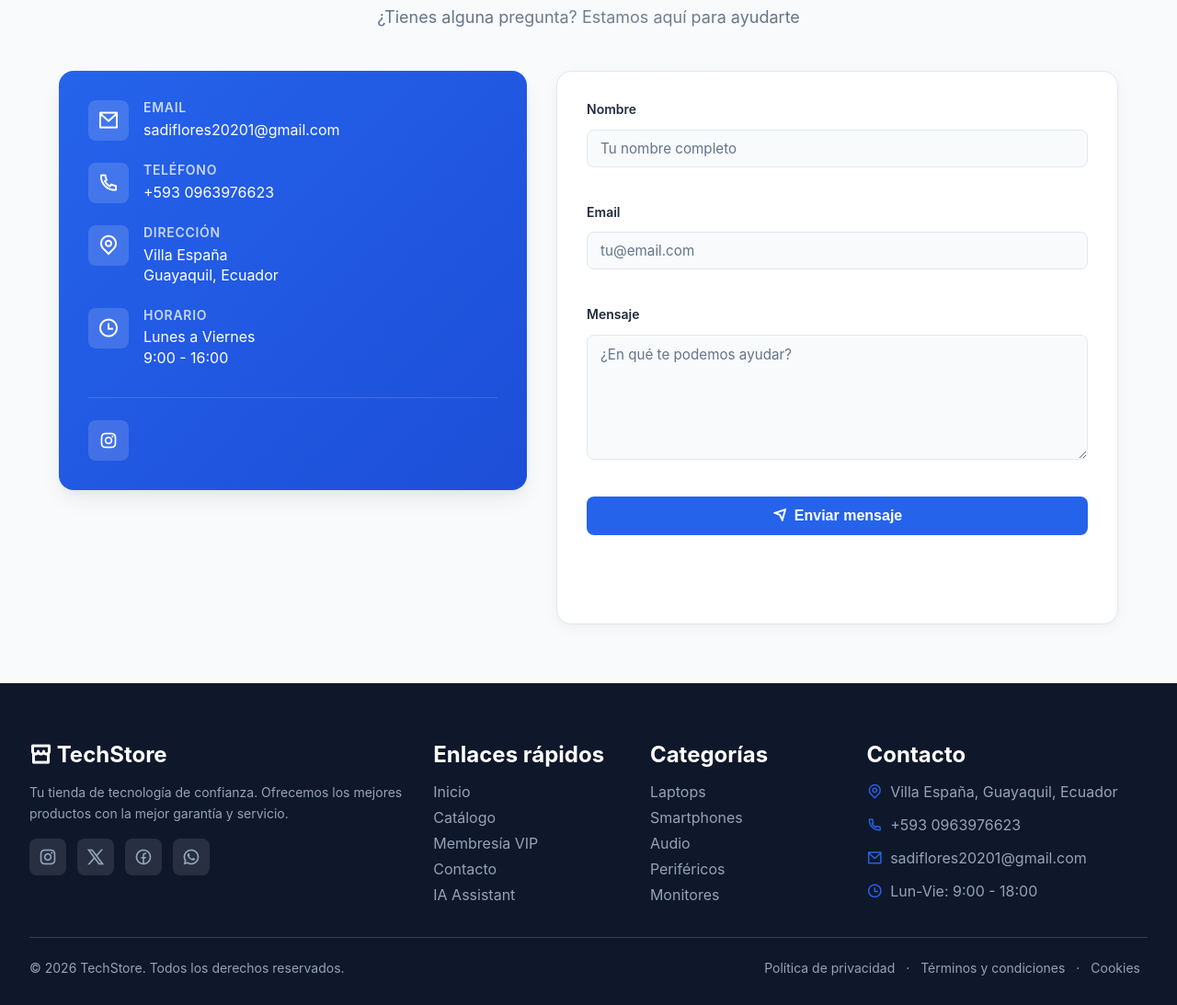
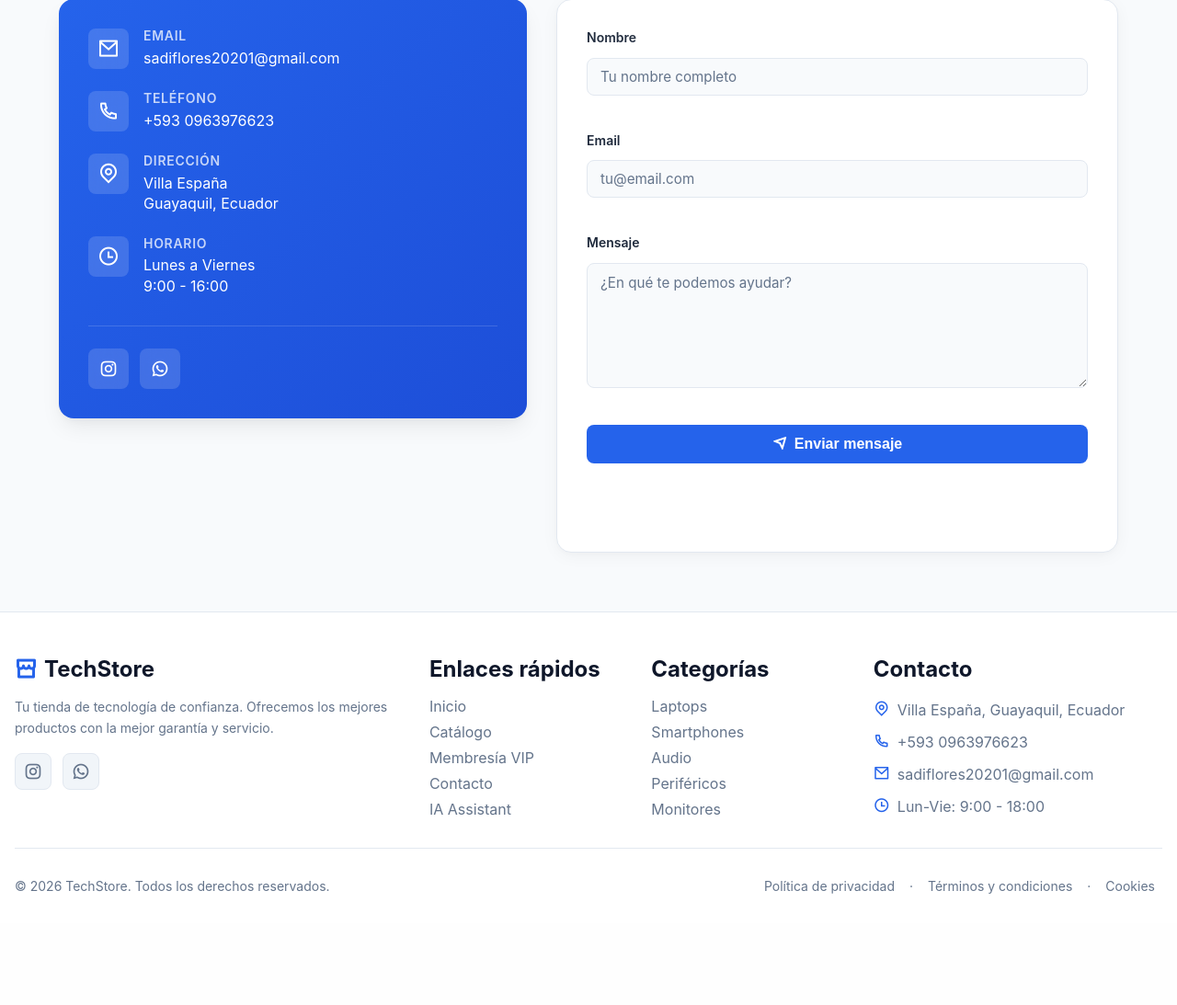
Before and after one commit to sadifv/TechStore, a Node server app: page / in a window 1280 px wide. Shown: the part 3656-4749 px from the top of the page at 92% size. After the commit the page ends 4628 px from the top, so only its background shows below. Run offline with Node 20, Linux system fonts and the light colour scheme; data that the repository does not hold is empty; some libraries are stand-ins or nearby versions.

Commit message:
feat(ui): mejorar footer, contacto y productos destacados

```diff
--- a/public/css/styles.css
+++ b/public/css/styles.css
@@ -1630,18 +1630,30 @@ label.ai-sr-only {
    11. FOOTER
    ======================================== */
 .footer {
-  background-color: var(--color-secondary);
-  color: #94a3b8;
-  padding: var(--space-16) var(--space-8) var(--space-8);
+  box-sizing: border-box;
+  width: 100%;
+  background-color: var(--color-surface);
+  color: var(--color-text-muted);
+  border-top: 1px solid var(--color-border);
+  padding: var(--space-12) max(var(--space-4), calc((100% - 1280px) / 2)) var(--space-6);
   display: grid;
-  grid-template-columns: 2fr 1fr 1fr 1.5fr;
+  grid-template-columns: minmax(240px, 2fr) repeat(2, minmax(140px, 1fr)) minmax(220px, 1.5fr);
   gap: var(--space-8);
-  max-width: 100vw;
 }
 
 .footer h2 {
-  color: #ffffff;
+  color: var(--color-secondary);
   margin-bottom: var(--space-4);
+}
+
+.footer-info > h2 {
+  display: flex;
+  align-items: center;
+  gap: var(--space-2);
+}
+
+.footer-info > h2 i {
+  color: var(--color-primary);
 }
 
 .footer-links ul {
@@ -1650,8 +1662,13 @@ label.ai-sr-only {
   gap: var(--space-2);
 }
 
+.footer a {
+  color: var(--color-text-muted);
+  transition: color var(--transition-fast), background-color var(--transition-fast);
+}
+
 .footer-links a:hover {
-  color: #ffffff;
+  color: var(--color-primary);
 }
 
 .footer-contact address {
@@ -1665,25 +1682,26 @@ label.ai-sr-only {
   display: flex;
   align-items: center;
   gap: var(--space-2);
-  margin: 0 0 var(--space-2) 0;
+  margin: 0;
+  line-height: 1.5;
 }
 
 .footer-contact address i {
   color: var(--color-primary);
-  font-size: 1.1rem;
+  font-size: var(--font-size-lg);
   flex-shrink: 0;
 }
 
 .footer-contact address a {
-  color: inherit;
-  transition: color var(--transition-fast);
+  overflow-wrap: anywhere;
 }
 
 .footer-contact address a:hover {
-  color: #ffffff;
+  color: var(--color-primary);
 }
 
 .footer-info p {
+  margin: 0;
   line-height: 1.6;
   font-size: var(--font-size-sm);
 }
@@ -1695,40 +1713,94 @@ label.ai-sr-only {
 }
 
 .footer-socials a {
-  display: flex;
+  display: inline-flex;
   align-items: center;
   justify-content: center;
-  width: 40px;
-  height: 40px;
-  background-color: rgba(255, 255, 255, 0.1);
+  width: 2.5rem;
+  height: 2.5rem;
+  background-color: var(--color-surface-hover);
+  border: 1px solid var(--color-border);
   border-radius: var(--radius-md);
-  color: #94a3b8;
-  font-size: 1.25rem;
-  transition: all var(--transition-fast);
+  color: var(--color-text-muted);
+  font-size: var(--font-size-xl);
 }
 
 .footer-socials a:hover {
   background-color: var(--color-primary);
-  color: #ffffff;
+  border-color: var(--color-primary);
+  color: var(--color-surface);
   transform: translateY(-2px);
 }
 
 .footer-bottom {
   grid-column: 1 / -1;
-  border-top: 1px solid #334155;
+  border-top: 1px solid var(--color-border);
   padding-top: var(--space-6);
   display: flex;
   justify-content: space-between;
   align-items: center;
+  gap: var(--space-4);
   font-size: var(--font-size-sm);
+}
+
+.footer-bottom p {
+  margin: 0;
 }
 
 .footer-bottom time {
   color: inherit;
 }
 
+.footer-legal {
+  display: flex;
+  flex-wrap: wrap;
+  align-items: center;
+  justify-content: flex-end;
+  gap: var(--space-2);
+}
+
 .footer-legal a {
-  margin: 0 var(--space-2);
+  padding: var(--space-2);
+  border-radius: var(--radius-md);
+}
+
+.footer-legal a:hover {
+  background-color: var(--color-surface-hover);
+  color: var(--color-primary);
+}
+
+@media (max-width: 900px) {
+  .footer {
+    grid-template-columns: repeat(2, minmax(0, 1fr));
+    padding-right: var(--space-6);
+    padding-left: var(--space-6);
+  }
+
+  .footer-info {
+    grid-column: 1 / -1;
+  }
+}
+
+@media (max-width: 520px) {
+  .footer {
+    grid-template-columns: minmax(0, 1fr);
+    gap: var(--space-6);
+    padding: var(--space-8) var(--space-4);
+  }
+
+  .footer-info {
+    grid-column: auto;
+  }
+
+  .footer-bottom {
+    flex-direction: column;
+    align-items: flex-start;
+  }
+
+  .footer-legal {
+    justify-content: flex-start;
+    gap: 0;
+  }
 }
 
 /* ========================================
--- a/routes/indexRoutes.js
+++ b/routes/indexRoutes.js
@@ -15,7 +15,7 @@ router.get('/', async (req, res) => {
     try {
         const now = new Date();
         const [featuredProducts, flashSaleProduct] = await Promise.all([
-            Product.find().sort({ createdAt: -1 }).limit(6).lean(),
+            Product.find().sort({ createdAt: -1 }).limit(8).lean(),
             Product.findOne({ flashSale: true, flashSaleEndsAt: { $gt: now } })
                 .sort({ flashSaleEndsAt: 1 })
                 .lean()
--- a/views/components/contact.ejs
+++ b/views/components/contact.ejs
@@ -42,6 +42,9 @@
       <nav class="contact-socials" aria-label="Redes sociales">
         <a href="https://instagram.com/tu_usuario" target="_blank" rel="noopener" aria-label="Instagram">
           <i class="ri-instagram-line" aria-hidden="true"></i>
+        </a>
+        <a href="https://wa.me/593963976623" target="_blank" rel="noopener" aria-label="WhatsApp">
+          <i class="ri-whatsapp-line" aria-hidden="true"></i>
         </a>
       </nav>
     </aside>
--- a/views/components/footer.ejs
+++ b/views/components/footer.ejs
@@ -101,12 +101,6 @@
             <a href="https://instagram.com/tu_usuario" target="_blank" rel="noopener" aria-label="Instagram">
                 <i class="ri-instagram-line" aria-hidden="true"></i>
             </a>
-            <a href="https://twitter.com/tu_usuario" target="_blank" rel="noopener" aria-label="Twitter">
-                <i class="ri-twitter-x-line" aria-hidden="true"></i>
-            </a>
-            <a href="https://facebook.com/tu_usuario" target="_blank" rel="noopener" aria-label="Facebook">
-                <i class="ri-facebook-circle-line" aria-hidden="true"></i>
-            </a>
             <a href="https://wa.me/593963976623" target="_blank" rel="noopener" aria-label="WhatsApp">
                 <i class="ri-whatsapp-line" aria-hidden="true"></i>
             </a>
--- a/views/index.ejs
+++ b/views/index.ejs
@@ -116,11 +116,6 @@
         </ul>
     <% } %>
 
-    <footer class="catalog-cta">
-        <a href="/catalogo" class="btn btn-secondary btn-large">
-            Ver catálogo completo con filtros y búsqueda →
-        </a>
-    </footer>
 </section>
 
 <!-- ==========================================
```
Also changed, not shown: other parts of public/css/styles.css (+174 -41 lines).
